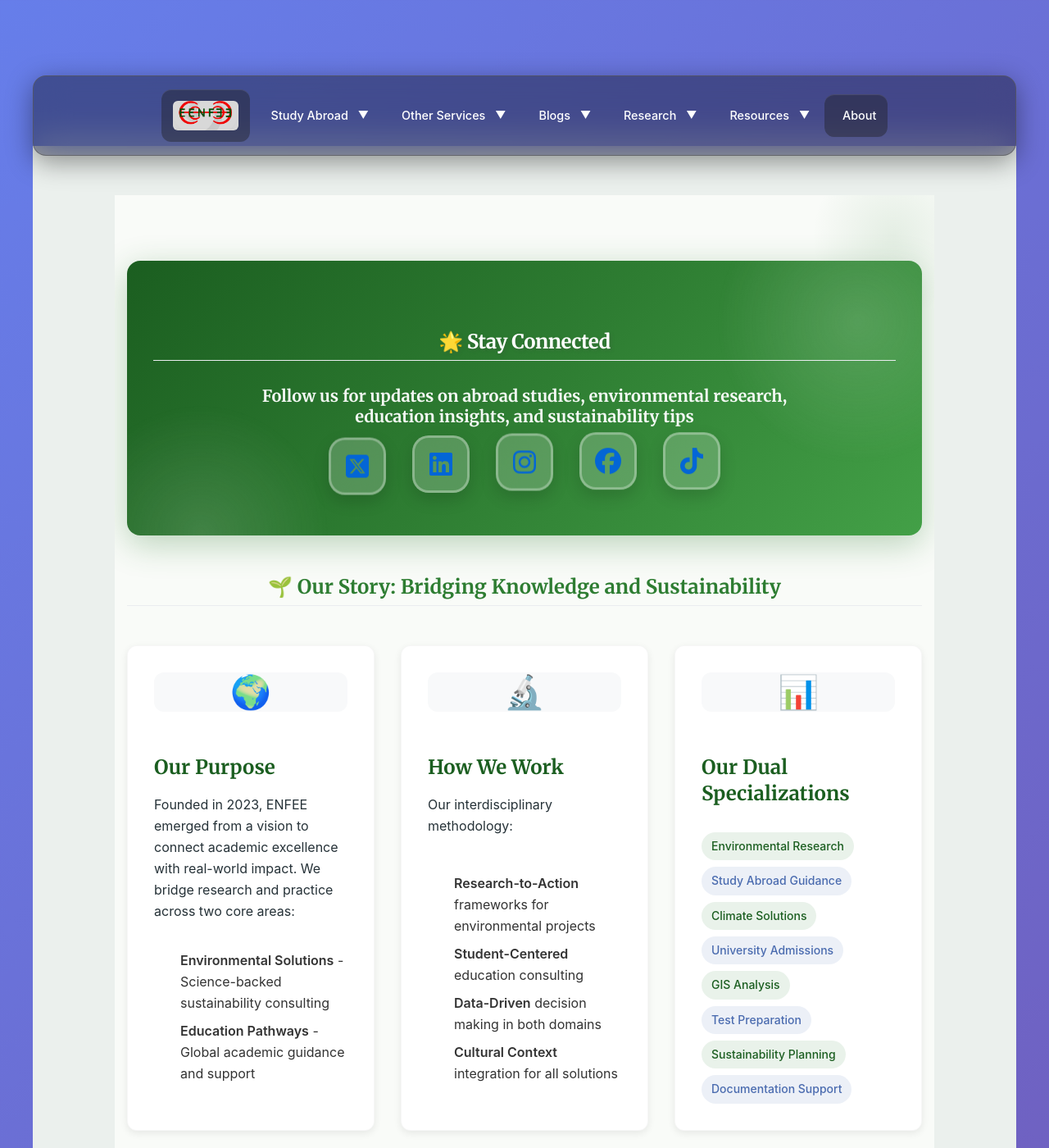
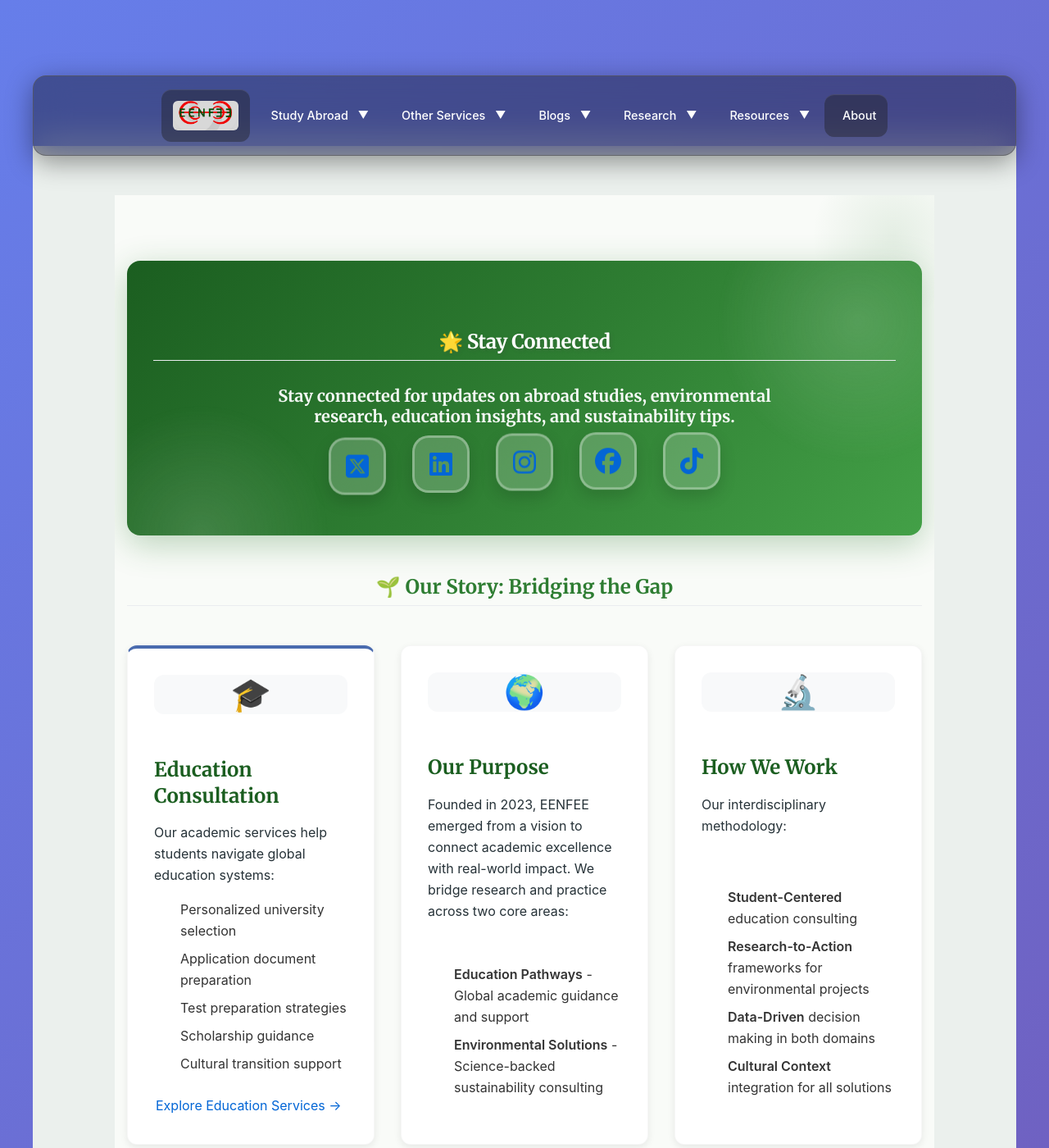
Before and after one commit to eenfee/eenfee.github.io, a Jekyll site: the page built from pages/about.html, in a window 1280 px wide and 1400 px high. Shown: the whole window at 82% size. Built offline with Jekyll 4.4.1, drawn with Linux system fonts in a browser that asks for light colours; nearby versions of some CDN libraries; some web fonts are replaced.

Commit message:
about chnage

```diff
--- a/pages/about.html
+++ b/pages/about.html
@@ -1,6 +1,6 @@
 ---
 layout: post
-title: About ENFEE - Environmental Research & Consulting
+title: About EENFEE - Education Consultation, Environmental Research, and many more
 permalink: /about/
 ---
 
@@ -12,7 +12,7 @@
     <div class="social-follow-banner">
       <div class="social-follow-content">
         <h2 class="social-follow-title">🌟 Stay Connected</h2>
-        <h3 class="social-follow-text">Follow us for updates on abroad studies, environmental research, education insights, and sustainability tips</h3>
+        <h3 class="social-follow-text">Stay connected for updates on abroad studies, environmental research, education insights, and sustainability tips.</h3>
         <div class="social-follow-links">
           <a href="https://x.com/x_eenfee" target="_blank" rel="noopener noreferrer" aria-label="Follow us on X (Twitter)" class="social-icon-link">
             <i class="fa-brands fa-square-x-twitter"></i>
@@ -33,17 +33,33 @@
       </div>
     </div>
 
-    <h2 class="section-title">🌱 Our Story: Bridging Knowledge and Sustainability</h2>
+    <h2 class="section-title">🌱 Our Story: Bridging the Gap</h2>
 
     <div class="about-grid">
+      <!-- New Education Consultation Card -->
+      <div class="about-card education-card">
+        <div class="card-icon">🎓</div>
+        <h3>Education Consultation</h3>
+        <p>Our academic services help students navigate global education systems:</p>
+        <ul>
+          <li>Personalized university selection</li>
+          <li>Application document preparation</li>
+          <li>Test preparation strategies</li>
+          <li>Scholarship guidance</li>
+          <li>Cultural transition support</li>
+        </ul>
+        <a href="/education-services/" class="btn-outline">Explore Education Services →</a>
+      </div>
+
       <!-- Mission - Updated -->
       <div class="about-card mission-card">
         <div class="card-icon">🌍</div>
         <h3>Our Purpose</h3>
-        <p>Founded in 2023, ENFEE emerged from a vision to connect academic excellence with real-world impact. We bridge research and practice across two core areas:</p>
+        <p>Founded in 2023, EENFEE emerged from a vision to connect academic excellence with real-world impact. We bridge research and practice across two core areas:</p>
         <ul>
+          <li><strong>Education Pathways</strong> - Global academic guidance and support</li>
           <li><strong>Environmental Solutions</strong> - Science-backed sustainability consulting</li>
-          <li><strong>Education Pathways</strong> - Global academic guidance and support</li>
+
         </ul>
       </div>
 
@@ -53,8 +69,8 @@
         <h3>How We Work</h3>
         <p>Our interdisciplinary methodology:</p>
         <ul>
+          <li><strong>Student-Centered</strong> education consulting</li>
           <li><strong>Research-to-Action</strong> frameworks for environmental projects</li>
-          <li><strong>Student-Centered</strong> education consulting</li>
           <li><strong>Data-Driven</strong> decision making in both domains</li>
           <li><strong>Cultural Context</strong> integration for all solutions</li>
         </ul>
```
